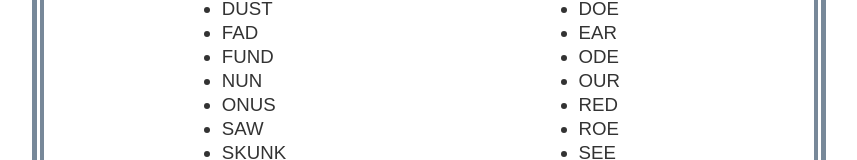
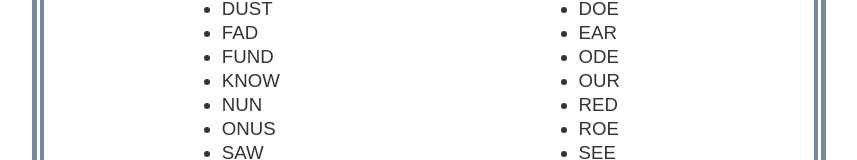
Before and after one commit to EROPH/eroph, a plain HTML site: page application-search/puzzle.html in a window 1280 px wide. Shown: the part 746-906 px from the top of the page, without its empty margins (211-1068 px from the left). Drawn offline with Linux system fonts and the light colour scheme.

Commit message:
Update puzzle.html

```diff
--- a/application-search/puzzle.html
+++ b/application-search/puzzle.html
@@ -126,6 +126,7 @@
                     <li>DUST</li>
                     <li>FAD</li>
                     <li>FUND</li>
+                    <li>KNOW</li>
                     <li>NUN</li>
                     <li>ONUS</li>
                     <li>SAW</li>
```
